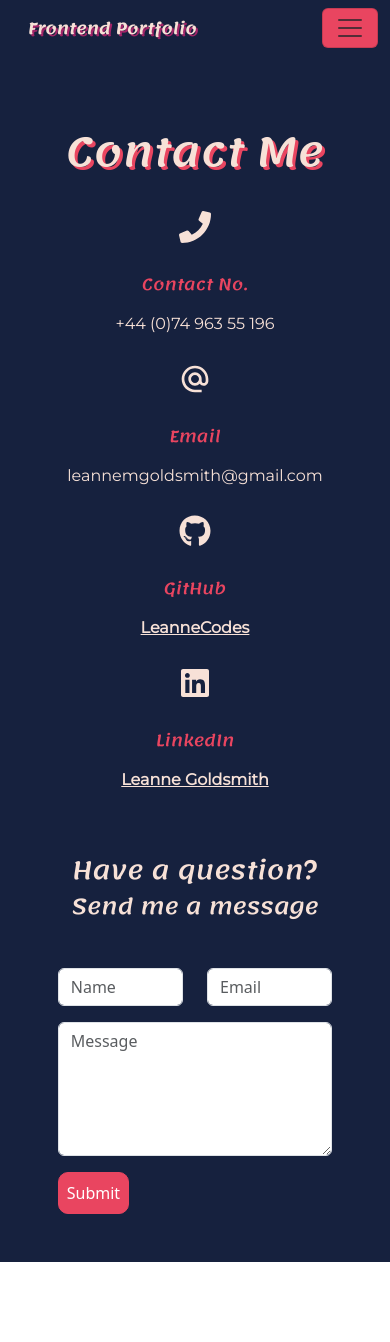
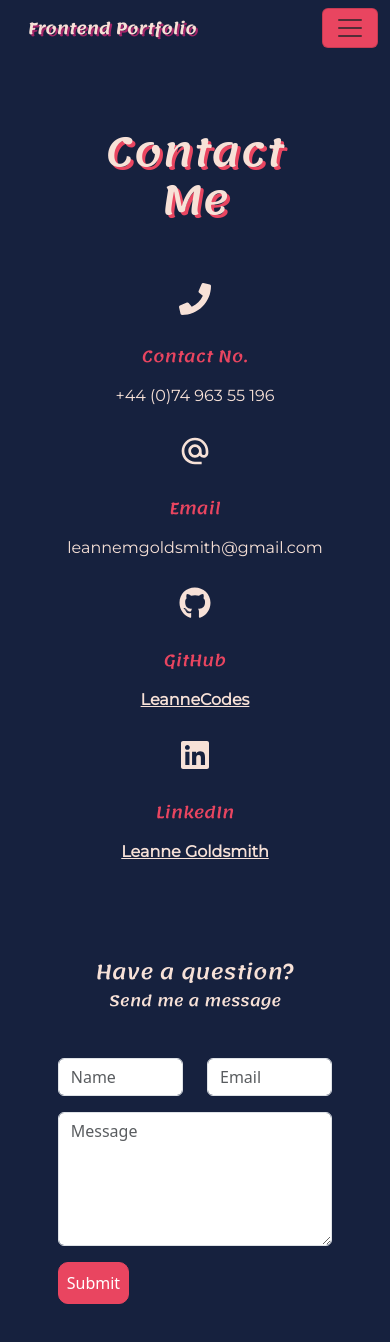
Before and after one commit to LeanneCodes/react-portfolio, a React (Vite) app: page /react-portfolio/contact in a window 390 px wide. Shown: the top 1342 px of the page. Before the commit the page ends 1262 px from the top, so only its background shows below. Built offline with nearby package versions, Linux system fonts and the light colour scheme.

Commit message:
adjust responsiveness for 1440px

```diff
--- a/src/components/styles/About.css
+++ b/src/components/styles/About.css
@@ -74,6 +74,13 @@
     }
 }
 
+@media screen and (max-width: 1440px) {
+    .profile-pic {
+        width: 250px;
+        margin: 3rem;
+    }
+}
+
 @media screen and (max-width: 1024px) {
     .img-style {
         width: 45%;
--- a/src/components/styles/Contact.css
+++ b/src/components/styles/Contact.css
@@ -42,6 +42,23 @@
     background-color: var(--coral);
     border: 1px solid var(--coral);
     color: white;
+}
+
+@media screen and (max-width: 1440px) {
+    .contact-title {
+        margin: 2rem;
+        padding: 0 !important;
+    }
+
+    .email-header h2 {
+        font-size: 20px !important;
+        margin-top: 2rem;
+    }
+
+    .email-header h4 {
+        font-size: 15px !important;
+    }
+
 }
 
 @media screen and (max-width: 1024px) {
--- a/src/components/styles/Skills.css
+++ b/src/components/styles/Skills.css
@@ -57,6 +57,12 @@
     display: flex;
     flex-wrap: wrap;
     align-content: center;
+}
+
+@media screen and (max-width: 1440px) {
+    .skills-flex {
+        padding: 50px 50px 0;
+    }
 }
 
 @media screen and (max-width: 1024px) {
```
